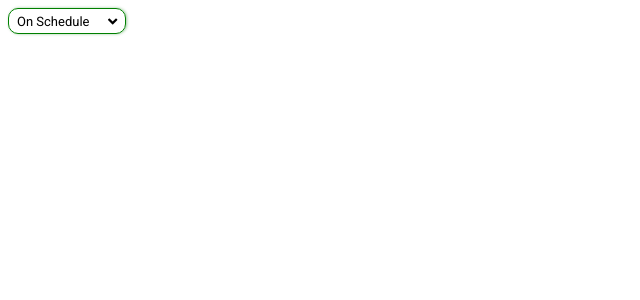
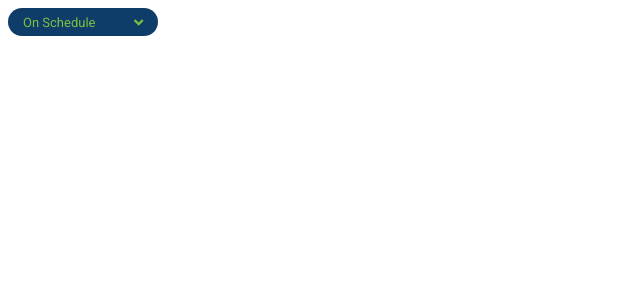
Before and after one commit to umanglani/angular-custom-dropdown, an Angular app: page / in a window 1280 px wide. Shown: the top 300 px of the page, without its empty margins (0-640 px from the left). Built offline with nearby package versions, Linux system fonts and the light colour scheme.

Commit message:
3 files modified

```diff
--- a/src/app/dropdown/dropdown/dropdown.component.html
+++ b/src/app/dropdown/dropdown/dropdown.component.html
@@ -1,17 +1,18 @@
 <!-- main container -->
-<div class="dd-main-container">
+<div class="dd-main-container" (click)="toggleList($event)">
   <!-- current selection -->
   <div class="dd-selected-text">{{selectedItem.text}}</div>
   <!-- drop down button -->
-  <div class="dd-icon" (click)="toggleList()">
+  <div class="dd-icon">
     <fa-icon [icon]="['fas', 'angle-down']"></fa-icon>
   </div>
 
   <!-- list items container -->
-  <div class="dd-items-container" [ngClass]="{'dd-show-list': showItems}">
-
-    <div *ngFor="let item of items" class="dd-item">
-      <div>{{item.text}}</div>
+  <div class="dd-items-container-parent" [ngClass]="{'dd-show-list': showItems}">
+    <div class="dd-items-container">
+      <div *ngFor="let item of items" class="dd-item">
+        <div>{{item.text}}</div>
+      </div>
     </div>
 
   </div>
--- a/src/app/dropdown/dropdown/dropdown.component.scss
+++ b/src/app/dropdown/dropdown/dropdown.component.scss
@@ -1,11 +1,43 @@
+$back-color: #0F3D69;
+$text-color: #7AC045;
+$box-shadow-color: rgba(15,61,105,0.4);
+$list-items-text-color: black;
+
+$width: 120px;
+$height: 22px;
+
+@mixin custom-scroll-bar-for-element($ele, $width, $height, $box-shadow, $back-color) {
+
+    .#{$ele}::-webkit-scrollbar {
+        width: $width;
+        height: $height;
+    }
+    .#{$ele}::-webkit-scrollbar:horizontal {
+        height: $height;
+    }
+    .#{$ele}::-webkit-scrollbar-track {
+        background-color: $back-color;
+        border-radius: 2px;
+    }
+    .#{$ele}::-webkit-scrollbar-thumb {
+        border-radius: 2px;
+        -webkit-box-shadow: inset 0 0 6px $box-shadow;
+        box-shadow: inset 0 0 30px $box-shadow;
+    }
+    .#{$ele}::-webkit-scrollbar-corner {
+        background-color: $back-color;
+    }
+}
+
 .dd-main-container {
-  width: 100px;
-  height: 18px;
-  border: 1px solid green;
-  border-radius: 10px;
-  box-shadow: 1px 0px 3px 0px rgba(0, 128, 0, 0.4);
+  width: 120px;
+  height: 22px;
+  border-radius: 20px;
 
-  padding: 3px 8px 3px 8px;
+  background: $back-color;
+  color: $text-color;
+
+  padding: 3px 15px 3px 15px;
 
   display: flex;
   align-items: center;
@@ -17,7 +49,7 @@
   &:hover {
     cursor: pointer;
     transition: all 0.3s ease-in-out;
-    box-shadow: 1px 0px 3px 0px rgba(0, 128, 0, 0.8);
+    box-shadow: 1px 0px 3px 0px $box-shadow-color;
   }
 
   .dd-selected-text {
@@ -30,19 +62,31 @@
     font-size: 15px;
   }
 
+  .dd-items-container-parent {
+    position: absolute;
+    width: 98%;
+    height: 120px;
+    top: 15px;
+    left: 1px;
+    z-index: 1;
+    padding-top: 15px;
+    padding-bottom: 5px;
+    // border:1px dashed black;
+    border: 1px solid $box-shadow-color;
+    border-top: 0;
+    border-radius: 0 0 5px 5px;
+    display: none;
+  }
+
   .dd-items-container {
     position: absolute;
+    height: 120px;
     width: 100%;
-    height: 100px;
-    border: 1px solid green;
     border-top: 0;
-    padding-top: 15px;
-    top: 15px;
-    left: -1px;
-    z-index: 1;
-    border-radius: 0 0 8px 8px;
-    display: none;
+
     flex-flow: column wrap;
+    overflow-x: hidden;
+    overflow-y: scroll;
 
     .dd-item {
       margin: 3px 0;
@@ -50,7 +94,7 @@
       padding: 0 5px;
 
       &:hover {
-        background: lightgreen;
+        background: $back-color;
         transition: all 0.3s ease-in-out;
       }
     }
@@ -58,7 +102,8 @@
 
   .dd-show-list {
     display: flex !important;
-    // flex-flow: column wrap;
   }
 
 }
+
+@include custom-scroll-bar-for-element(dd-items-container, 2px, 5px, $back-color, lightgray);
--- a/src/app/dropdown/dropdown/dropdown.component.ts
+++ b/src/app/dropdown/dropdown/dropdown.component.ts
@@ -1,4 +1,4 @@
-import { Component, OnInit } from '@angular/core';
+import { Component, OnInit, HostListener } from '@angular/core';
 import { faAngleDown } from '@fortawesome/free-solid-svg-icons';
 
 @Component({
@@ -12,6 +12,13 @@ export class DropdownComponent implements OnInit {
   items: Array<{id: number, text: string}>;
   showItems: boolean;
 
+  @HostListener('document:click', ['$event'])
+  documentClick(event: any): void {
+    if (this.showItems) {
+      this.showItems = false;
+    }
+  }
+
   constructor() { }
 
   ngOnInit() {
@@ -19,11 +26,18 @@ export class DropdownComponent implements OnInit {
     this.items.push({id: 1, text: 'On Schedule'});
     this.items.push({id: 2, text: 'Behind Schedule'});
     this.items.push({id: 3, text: 'On Hold'});
+    this.items.push({id: 2, text: 'Behind Schedule'});
+    this.items.push({id: 3, text: 'On Hold'});
+    this.items.push({id: 2, text: 'Behind Schedule'});
+    this.items.push({id: 3, text: 'On Hold'});
+    this.items.push({id: 2, text: 'Behind Schedule'});
+    this.items.push({id: 3, text: 'On Hold'});
     this.selectedItem = this.items[0];
     this.showItems = false;
   }
 
-  toggleList() {
+  toggleList($event) {
+    $event.stopPropagation();
     this.showItems = !this.showItems;
   }
 }
```
